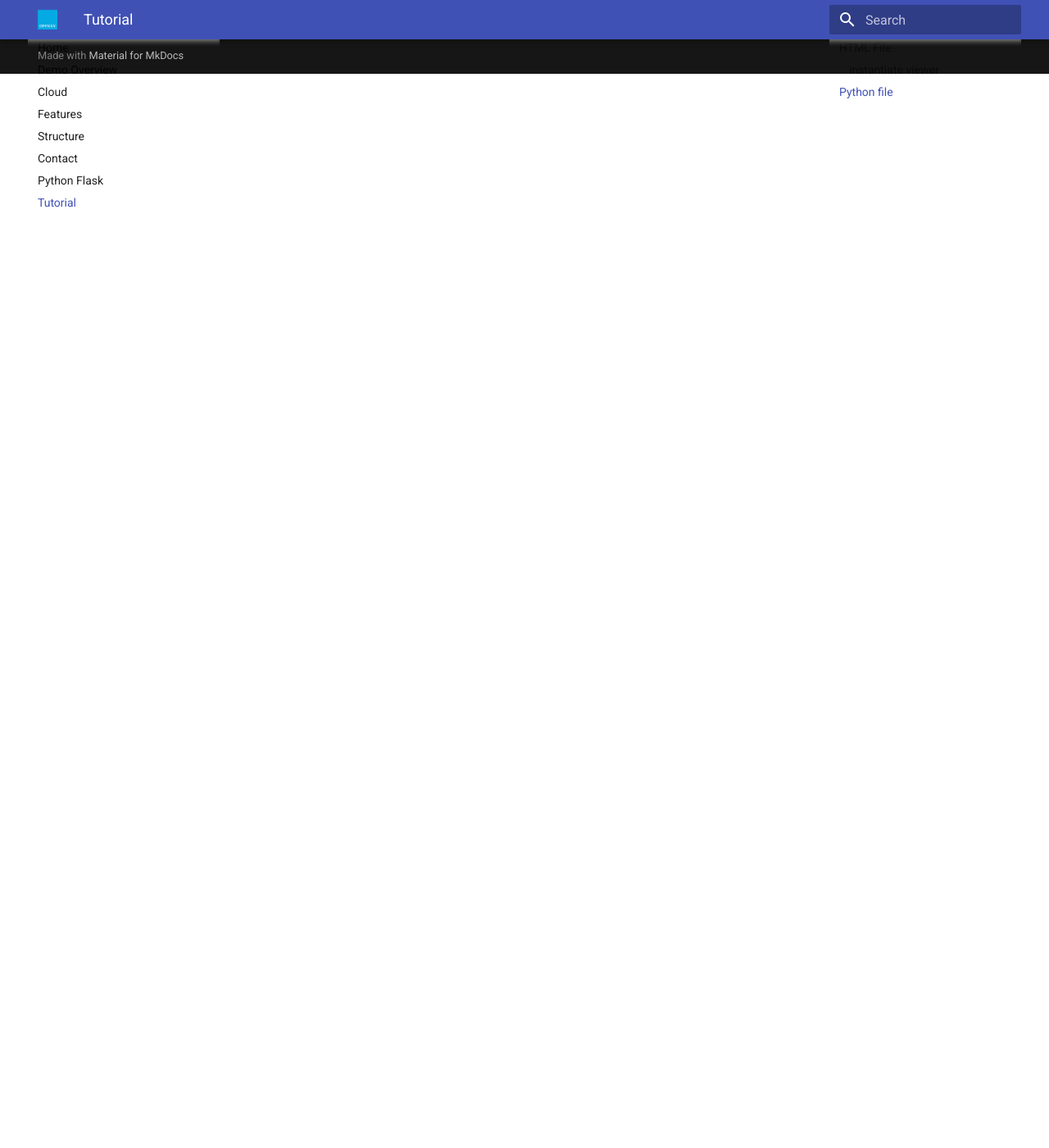
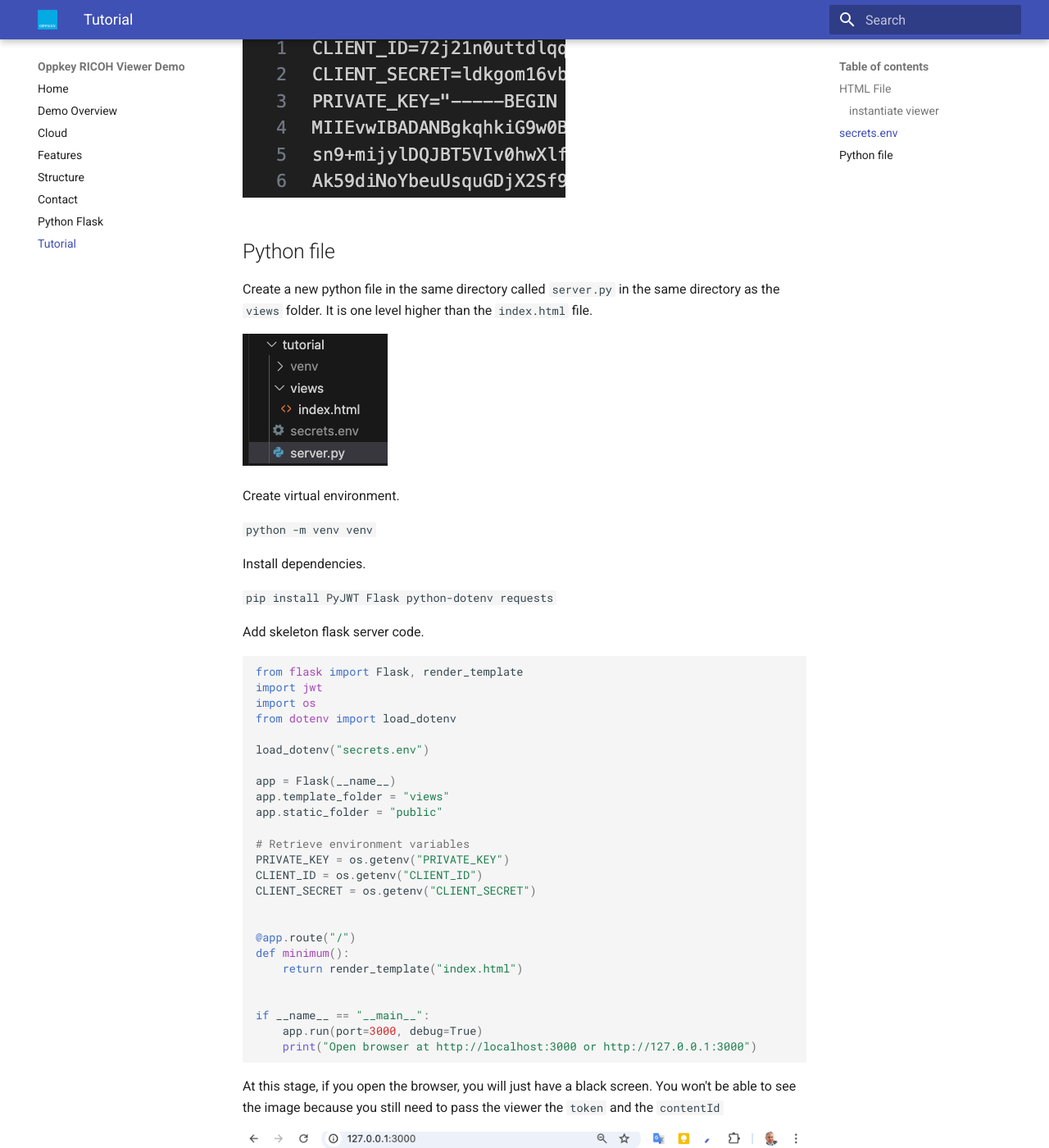
Before and after one commit to theta360developers/ricoh-viewer, an MkDocs documentation site: the page built from docs/tutorial.md, in a window 1280 px wide and 1400 px high, scrolled down 1938 px. Shown: the whole window at 82% size. Built offline with MkDocs 1.6.1 and Material for MkDocs 9.7.7, drawn with Linux system fonts in a browser that asks for light colours; before the commit the page ends 2028 px from its top, so only the background shows below that; some of the changed text lies outside the part shown.

Commit message:
added bare web page

````diff
--- a/docs/tutorial.md
+++ b/docs/tutorial.md
@@ -82,6 +82,17 @@
 
 The viewer can't be instantiated because it needs a token.
 
+## secrets.env
+
+Using the following information obtained from RICOH, create
+a `secrets.env` file.
+
+1. Client ID
+1. Client Secrete
+1. Private Key
+
+![secrets](images/tutorial/secrets.png)
+
 ## Python file
 
 Create a new python file in the same directory called `server.py` in the
@@ -89,3 +100,47 @@
 the `index.html` file.
 
 ![file structure](images/tutorial/file_structure_1.png)
+
+Create virtual environment.
+
+`python -m venv venv`
+
+Install dependencies.
+
+`pip install PyJWT Flask python-dotenv requests`
+
+Add skeleton flask server code.
+
+```python
+from flask import Flask, render_template
+import jwt
+import os
+from dotenv import load_dotenv
+
+load_dotenv("secrets.env")
+
+app = Flask(__name__)
+app.template_folder = "views"
+app.static_folder = "public"
+
+# Retrieve environment variables
+PRIVATE_KEY = os.getenv("PRIVATE_KEY")
+CLIENT_ID = os.getenv("CLIENT_ID")
+CLIENT_SECRET = os.getenv("CLIENT_SECRET")
+
+
+@app.route("/")
+def minimum():
+    return render_template("index.html")
+
+
+if __name__ == "__main__":
+    app.run(port=3000, debug=True)
+    print("Open browser at http://localhost:3000 or http://127.0.0.1:3000")
+
+```
+
+At this stage, if you open the browser, you will just have a black screen.  You won't be able to see the image because you still need to
+pass the viewer the `token` and the `contentId`
+
+![bare web page](images/tutorial/bare_web_page.png)
````
Also changed, not shown: docs/images/tutorial/bare_web_page.png (added), docs/images/tutorial/file_structure_1.png, docs/images/tutorial/secrets.png (added).
